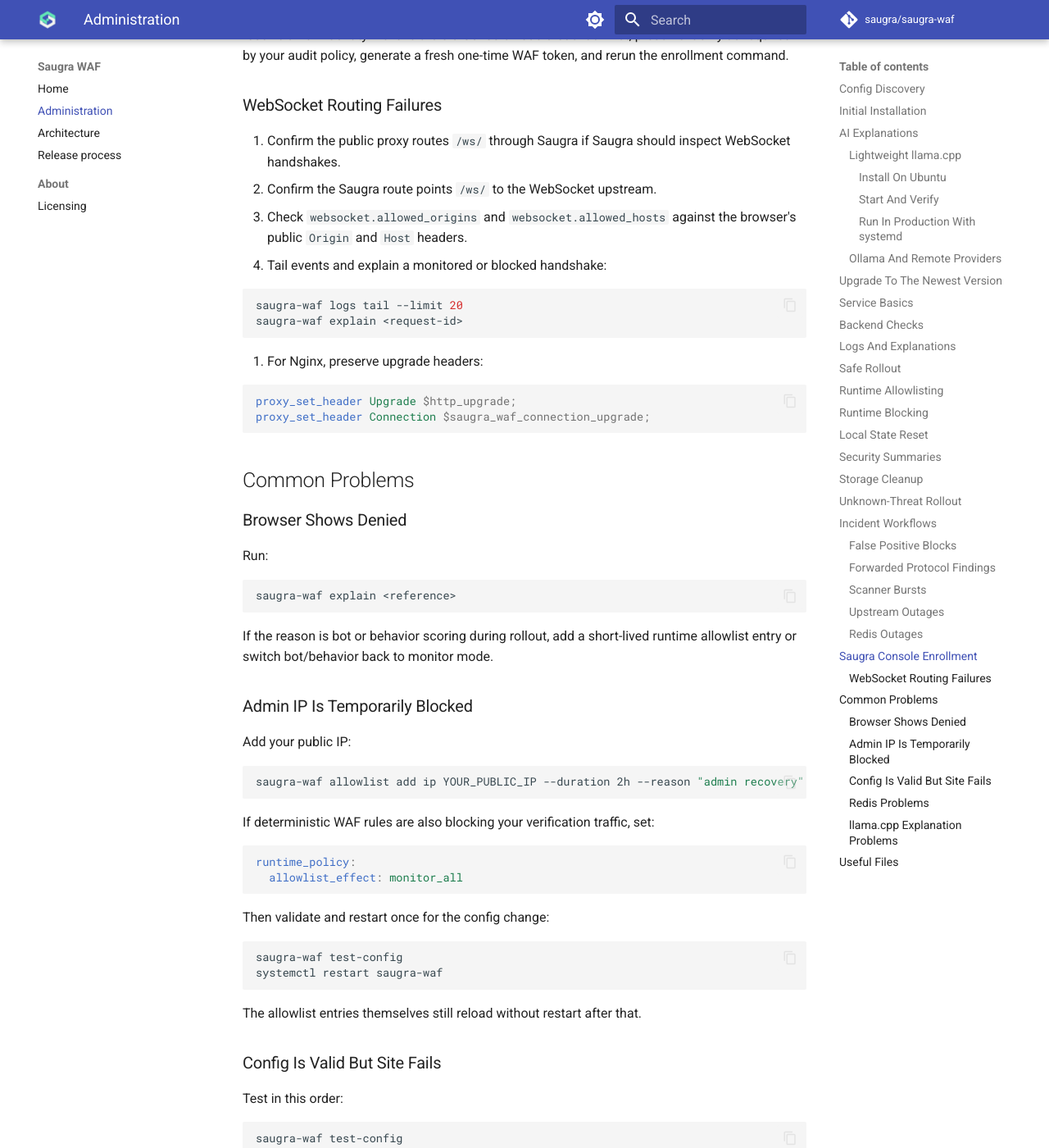
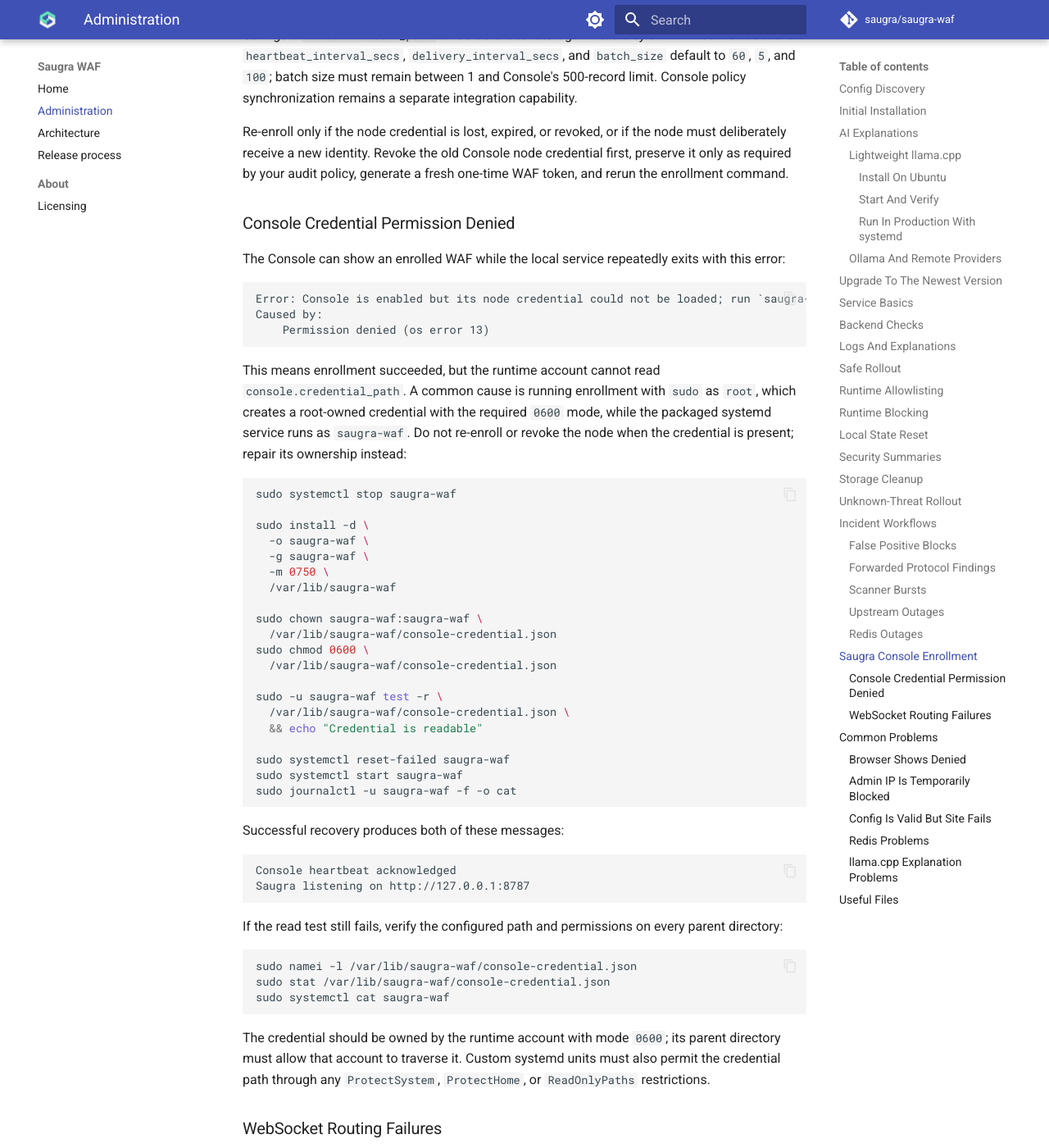
Before and after one commit to saugra/saugra-waf, an MkDocs documentation site: the page built from docs/ADMIN_GUIDE.md, in a window 1280 px wide and 1400 px high, scrolled down 22625 px. Shown: the whole window at 82% size. Built offline with MkDocs 1.6.1 and Material for MkDocs 9.7.7, drawn with Linux system fonts in a browser that asks for light colours; comment, search, counter and statistics services are not loaded; some of the changed text lies outside the part shown.

Commit message:
Document Console credential permission recovery

````diff
--- a/docs/ADMIN_GUIDE.md
+++ b/docs/ADMIN_GUIDE.md
@@ -1180,14 +1180,20 @@
 ```
 
 Create a one-time token for product **WAF** under Console's node enrollment
-screen. Enroll as the service owner or root so Saugra can create the credential
-directory and file:
+screen. On packaged installations, enroll as the same `saugra-waf` account used
+by the systemd service. The package creates `/var/lib/saugra-waf` for this
+account:
 
 ```bash
-sudo saugra-waf console enroll \
+sudo -u saugra-waf /usr/bin/saugra-waf console enroll \
   --config /etc/saugra-waf/saugra-waf.yml \
   --enrollment-token '<one-time-token>'
 ```
+
+For source installations or custom service units, substitute the account that
+runs `saugra-waf run`. Do not enroll as `root` when the runtime uses an
+unprivileged account: the protected credential is intentionally created with
+mode `0600`, so only the account that created it can read it.
 
 Alternatively, provide the token through `SAUGRA_CONSOLE_ENROLLMENT_TOKEN` to
 avoid placing it in shell history. The command sends `POST /api/v1/nodes/enroll`
@@ -1213,6 +1219,67 @@
 node must deliberately receive a new identity. Revoke the old Console node
 credential first, preserve it only as required by your audit policy, generate a
 fresh one-time WAF token, and rerun the enrollment command.
+
+### Console Credential Permission Denied
+
+The Console can show an enrolled WAF while the local service repeatedly exits
+with this error:
+
+```text
+Error: Console is enabled but its node credential could not be loaded; run `saugra-waf console enroll`
+Caused by:
+    Permission denied (os error 13)
+```
+
+This means enrollment succeeded, but the runtime account cannot read
+`console.credential_path`. A common cause is running enrollment with `sudo` as
+`root`, which creates a root-owned credential with the required `0600` mode,
+while the packaged systemd service runs as `saugra-waf`. Do not re-enroll or
+revoke the node when the credential is present; repair its ownership instead:
+
+```bash
+sudo systemctl stop saugra-waf
+
+sudo install -d \
+  -o saugra-waf \
+  -g saugra-waf \
+  -m 0750 \
+  /var/lib/saugra-waf
+
+sudo chown saugra-waf:saugra-waf \
+  /var/lib/saugra-waf/console-credential.json
+sudo chmod 0600 \
+  /var/lib/saugra-waf/console-credential.json
+
+sudo -u saugra-waf test -r \
+  /var/lib/saugra-waf/console-credential.json \
+  && echo "Credential is readable"
+
+sudo systemctl reset-failed saugra-waf
+sudo systemctl start saugra-waf
+sudo journalctl -u saugra-waf -f -o cat
+```
+
+Successful recovery produces both of these messages:
+
+```text
+Console heartbeat acknowledged
+Saugra listening on http://127.0.0.1:8787
+```
+
+If the read test still fails, verify the configured path and permissions on
+every parent directory:
+
+```bash
+sudo namei -l /var/lib/saugra-waf/console-credential.json
+sudo stat /var/lib/saugra-waf/console-credential.json
+sudo systemctl cat saugra-waf
+```
+
+The credential should be owned by the runtime account with mode `0600`; its
+parent directory must allow that account to traverse it. Custom systemd units
+must also permit the credential path through any `ProtectSystem`,
+`ProtectHome`, or `ReadOnlyPaths` restrictions.
 
 ### WebSocket Routing Failures
 
````
